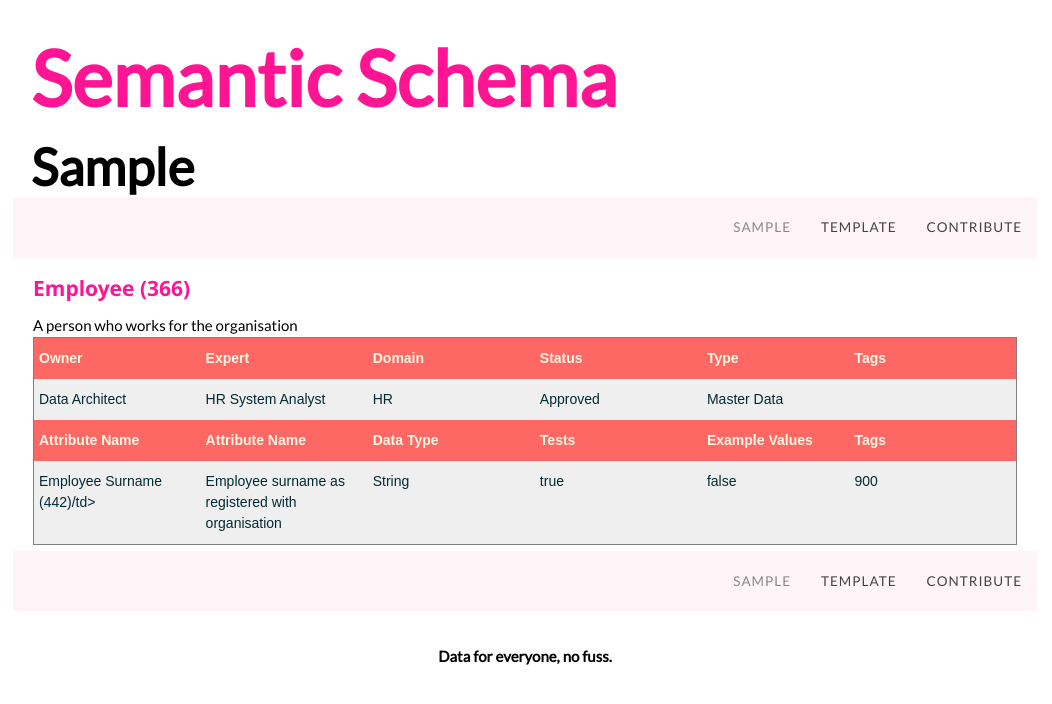
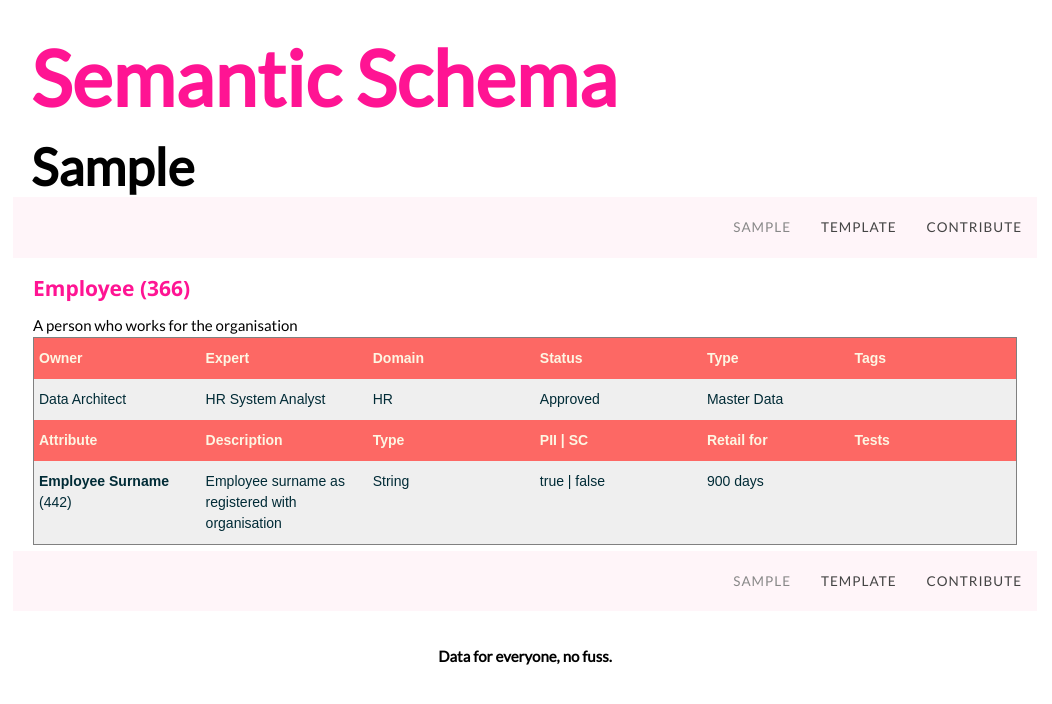
Before and after one commit to KCWADSWORTH/semantic_schema_wiki, a Jekyll site: the page built from index.html, in a window 1280 px wide. Shown: the top 704 px of the page, without its empty margins (115-1167 px from the left). Built offline with Jekyll 4.4.1, drawn with Linux system fonts in a browser that asks for light colours.

Commit message:
Update index.html

```diff
--- a/index.html
+++ b/index.html
@@ -59,25 +59,27 @@ title: Home
     <td class="tg-vfn0">{{item.entity_business_domain}}</td>
     <td class="tg-vfn0">{{item.entity_status}}</td>
     <td class="tg-vfn0">{{item.entity_type}}</td>
-    <td class="tg-vfn0">{{item.entity_synonyms}}</td>
+    <td class="tg-vfn0">
+      {% for value in entry.entity_synonyms %} {{ value }} {{", "}} {% endfor %}
+    </td>
   </tr>
   <tr>
-    <td class="tg-4al4">Attribute Name</td>
-    <td class="tg-4al4">Attribute Name</td>
-    <td class="tg-4al4">Data Type</td>
+    <td class="tg-4al4">Attribute</td>
+    <td class="tg-4al4">Description</td>
+    <td class="tg-4al4">Type</td>
+    <td class="tg-4al4">PII | SC</td>
+    <td class="tg-4al4">Retail for</td>
     <td class="tg-4al4">Tests</td>
-    <td class="tg-4al4"><span style="font-weight:700;font-style:normal">Example Values</span></td>
-    <td class="tg-4al4">Tags</td>
   </tr>
 
   {% for entry in item.attributes %}
   <tr>
-    <td class="tg-vfn0">{{entry.attribute_name}} ({{entry.attribute_id}})/td>
+    <td class="tg-vfn0"><strong>{{entry.attribute_name}}</strong> ({{entry.attribute_id}})</td>
     <td class="tg-vfn0">{{entry.attribute_description}}</td>
     <td class="tg-vfn0">{{entry.attribute_data_type}}</td>
-    <td class="tg-vfn0">{{entry.attribute_contains_pii}}</td>
-    <td class="tg-vfn0">{{entry.attribute_special_data_category}}</td>
-    <td class="tg-vfn0">{{entry.attribute_retention_period_days}}</td>
+    <td class="tg-vfn0">{{entry.attribute_contains_pii}} | {{entry.attribute_special_data_category}}</td>
+    <td class="tg-vfn0">{{entry.attribute_retention_period_days}} days</td>
+    <td class="tg-vfn0"></td>
   </tr>
   {% endfor %}
 </tbody>
```
